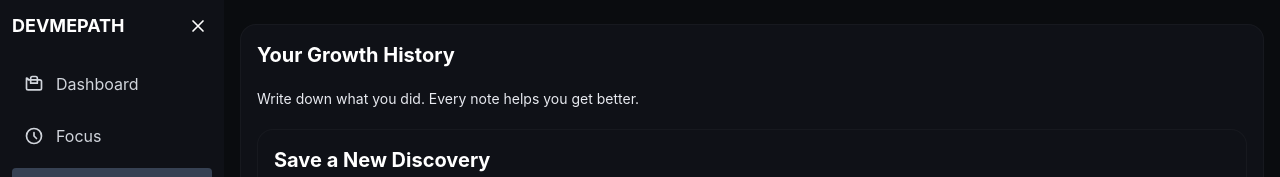
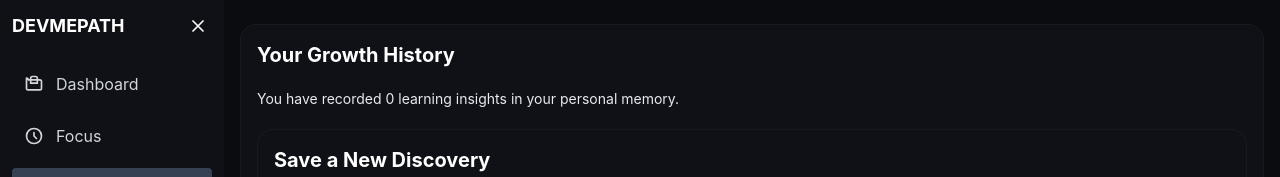
Before and after one commit to BesufikadHosiso/LevelGit, a React (Vite) app: page /log in a window 1280 px wide. Shown: the top 177 px of the page. Built offline with nearby package versions, Linux system fonts and the light colour scheme.

Commit message:
feat(ui): add dynamic insight count subtitle to Logs page

```diff
--- a/src/pages/Logs.jsx
+++ b/src/pages/Logs.jsx
@@ -1,12 +1,16 @@
 import AddInsight from "../components/features/AddInsight";
 import LogTimeline from "../components/features/LogTimeline";
+import useApp from "../context/useApp";
 
 const Logs = () => {
+    const { state } = useApp();
+    const logCount = state.logEntries?.length || 0;
+    const subtitle = `You have recorded ${logCount} learning insight${logCount === 1 ? '' : 's'} in your personal memory.`;
 
     return (
         <div className="p-4 bg-surface rounded-card border border-border/50 space-y-5">
             <h2 className="text-xl font-bold text-white">Your Growth History</h2>
-            <p className="text-muted-foreground text-sm">Write down what you did. Every note helps you get better.</p>
+            <p className="text-muted-foreground text-sm">{subtitle}</p>
             <AddInsight />
             <div className="space-y-4">
                 <LogTimeline />
```
